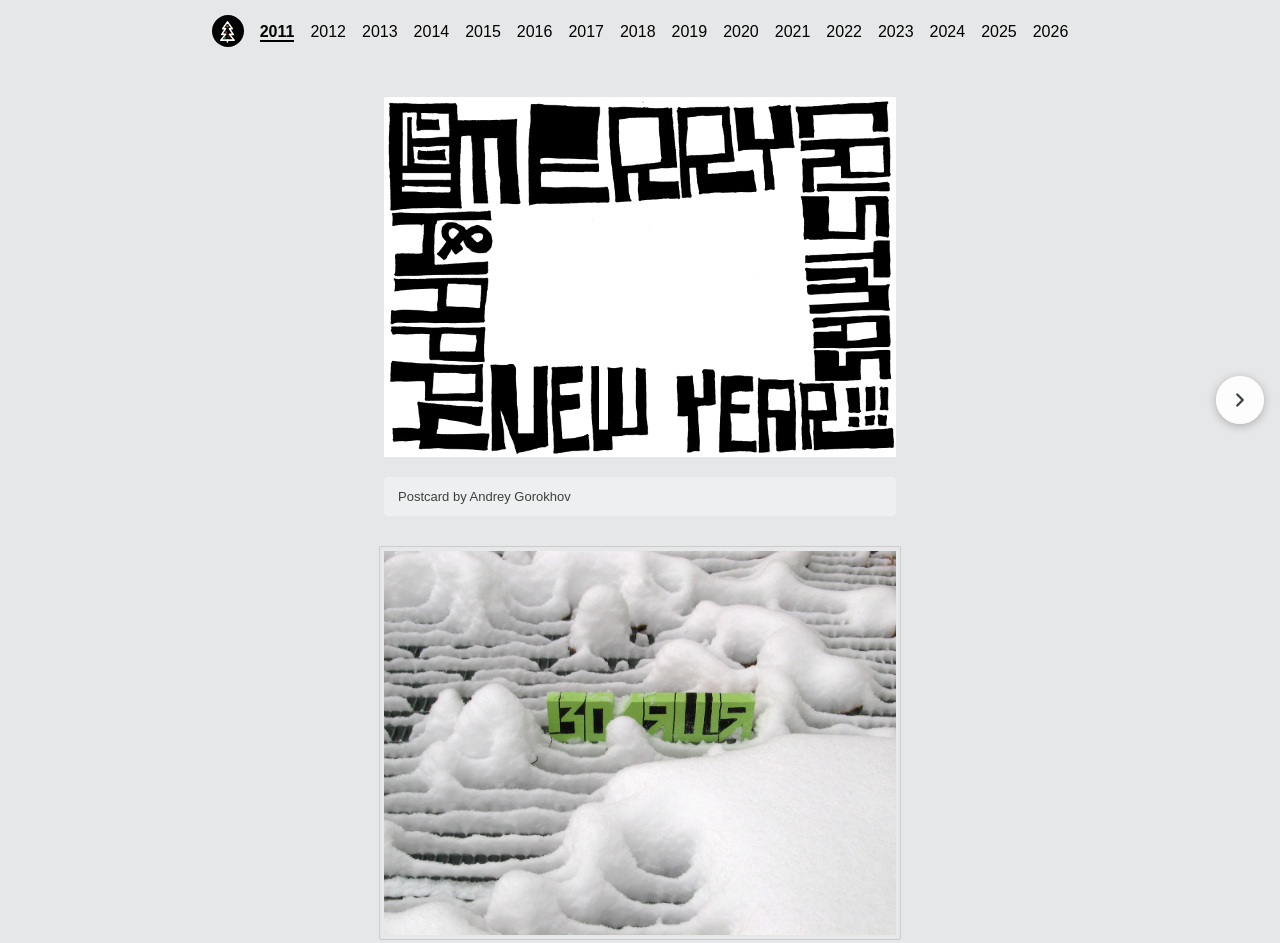
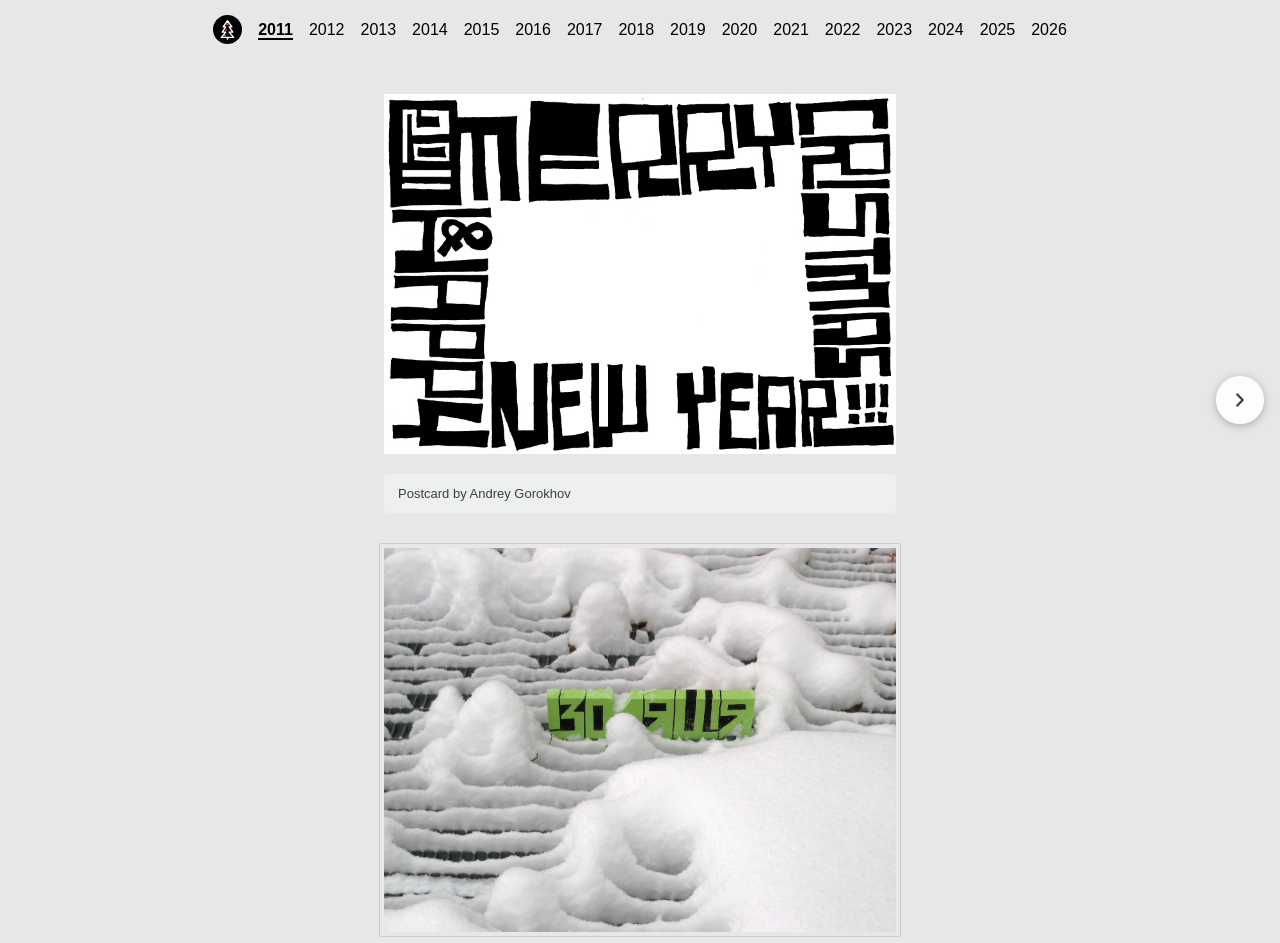
Before and after one commit to izolyatsia/xmas, a plain HTML site: page public/2011/index.html in a window 1280 px wide. Shown: the top 943 px of the page. Drawn offline with Linux system fonts and the light colour scheme.

Commit message:
Home button 10% smaller overall; restore previous dot size
Co-Authored-By: Claude Opus 5.5 <noreply@anthropic.com>
Claude-Session: https://claude.ai/code/session_01UXUuEuB8cSsoV4KBhRjPRX

```diff
--- a/public/2011/index.html
+++ b/public/2011/index.html
@@ -32,7 +32,7 @@ html {
 <body class="plain">
 <div class="cont">
 <ul>
-<li class="nav-home"><a href="../" title="All years" aria-label="All years"><svg viewBox="0 0 24 24" aria-hidden="true"><g fill="none" stroke="currentColor" stroke-width="1.6" stroke-linecap="round" stroke-linejoin="round"><path d="M12 2l-5 7h3l-4 6h4l-5 6h14l-5-6h4l-4-6h3z"/><path d="M12 21v2"/></g><circle class="toy t1" cx="12" cy="6.4" r="0.9"/><circle class="toy t2" cx="10.6" cy="12.6" r="0.9"/><circle class="toy t3" cx="14.4" cy="11.6" r="0.9"/><circle class="toy t4" cx="9" cy="18.6" r="0.9"/><circle class="toy t5" cx="12.6" cy="17.2" r="0.9"/><circle class="toy t6" cx="15.6" cy="19" r="0.9"/></svg></a></li>
+<li class="nav-home"><a href="../" title="All years" aria-label="All years"><svg viewBox="0 0 24 24" aria-hidden="true"><g fill="none" stroke="currentColor" stroke-width="1.6" stroke-linecap="round" stroke-linejoin="round"><path d="M12 2l-5 7h3l-4 6h4l-5 6h14l-5-6h4l-4-6h3z"/><path d="M12 21v2"/></g><circle class="toy t1" cx="12" cy="6.4" r="1"/><circle class="toy t2" cx="10.6" cy="12.6" r="1"/><circle class="toy t3" cx="14.4" cy="11.6" r="1"/><circle class="toy t4" cx="9" cy="18.6" r="1"/><circle class="toy t5" cx="12.6" cy="17.2" r="1"/><circle class="toy t6" cx="15.6" cy="19" r="1"/></svg></a></li>
 	<li><a href="../2011"   class="active">2011</a></li>
 	<li><a href="../2012">2012</a></li>
 	<li><a href="../2013">2013</a></li>
--- a/public/nav.css
+++ b/public/nav.css
@@ -107,8 +107,8 @@
 		display: flex;
 		align-items: center;
 		justify-content: center;
-		width: 32px;
-		height: 32px;
+		width: 29px;
+		height: 29px;
 		margin-top: -1px;
 		border: 0;
 		border-radius: 50%;
@@ -122,8 +122,8 @@
 		box-shadow: 0 2px 8px rgba(0, 0, 0, .3);
 	}
 	.cont ul li.nav-home svg {
-		width: 23px;
-		height: 23px;
+		width: 21px;
+		height: 21px;
 		display: block;
 		overflow: visible;
 	}
```
Also changed, not shown: public/2012/index.html (+1 -1 lines), public/2013/index.html (+1 -1 lines), public/2014/index.html (+1 -1 lines), public/2015/index.html (+1 -1 lines), public/2016/index.html (+1 -1 lines), public/2017/index.html (+1 -1 lines), public/2018/index.html (+1 -1 lines), public/2019/index.html (+1 -1 lines), public/2020/index.html (+1 -1 lines), public/2021/index.html (+1 -1 lines), public/2022/index.html (+1 -1 lines), public/2023/index.html (+1 -1 lines), public/2024/index.html (+1 -1 lines), public/2025/index.html (+1 -1 lines), 1 more files.
